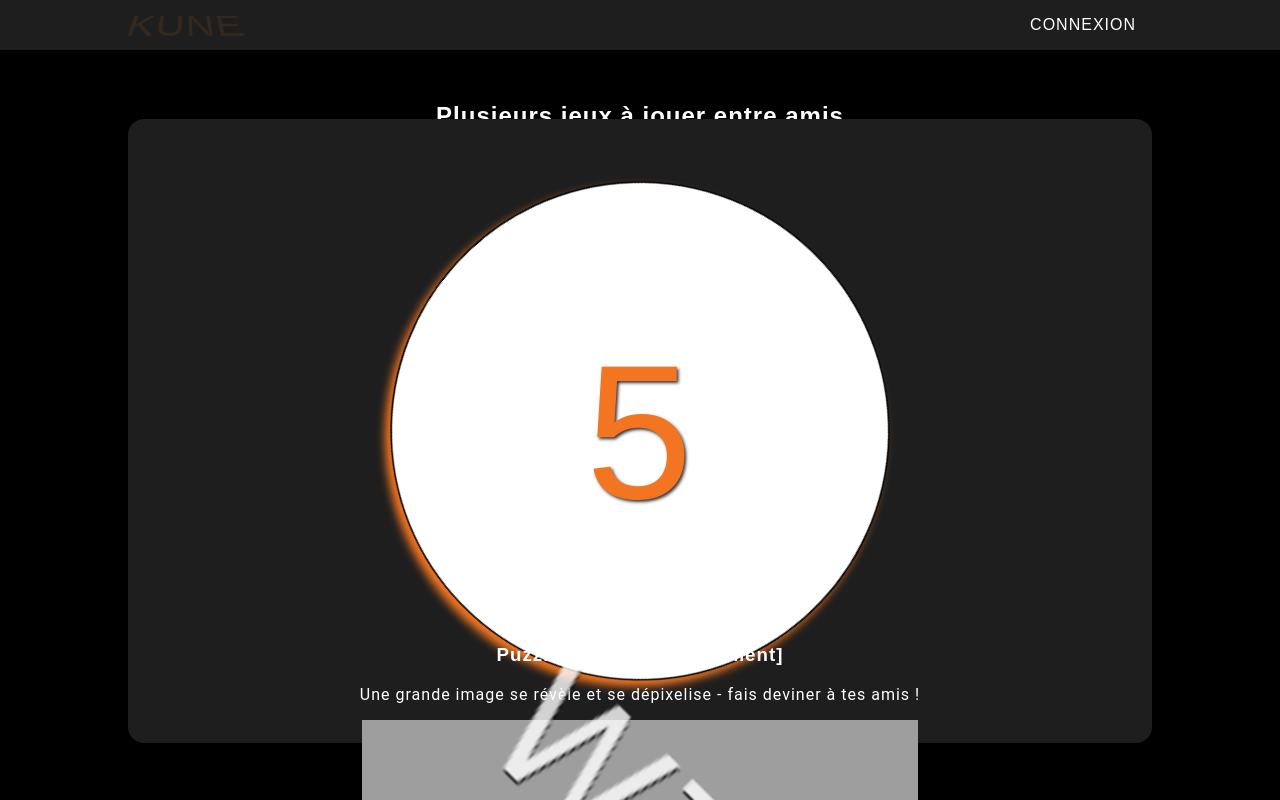
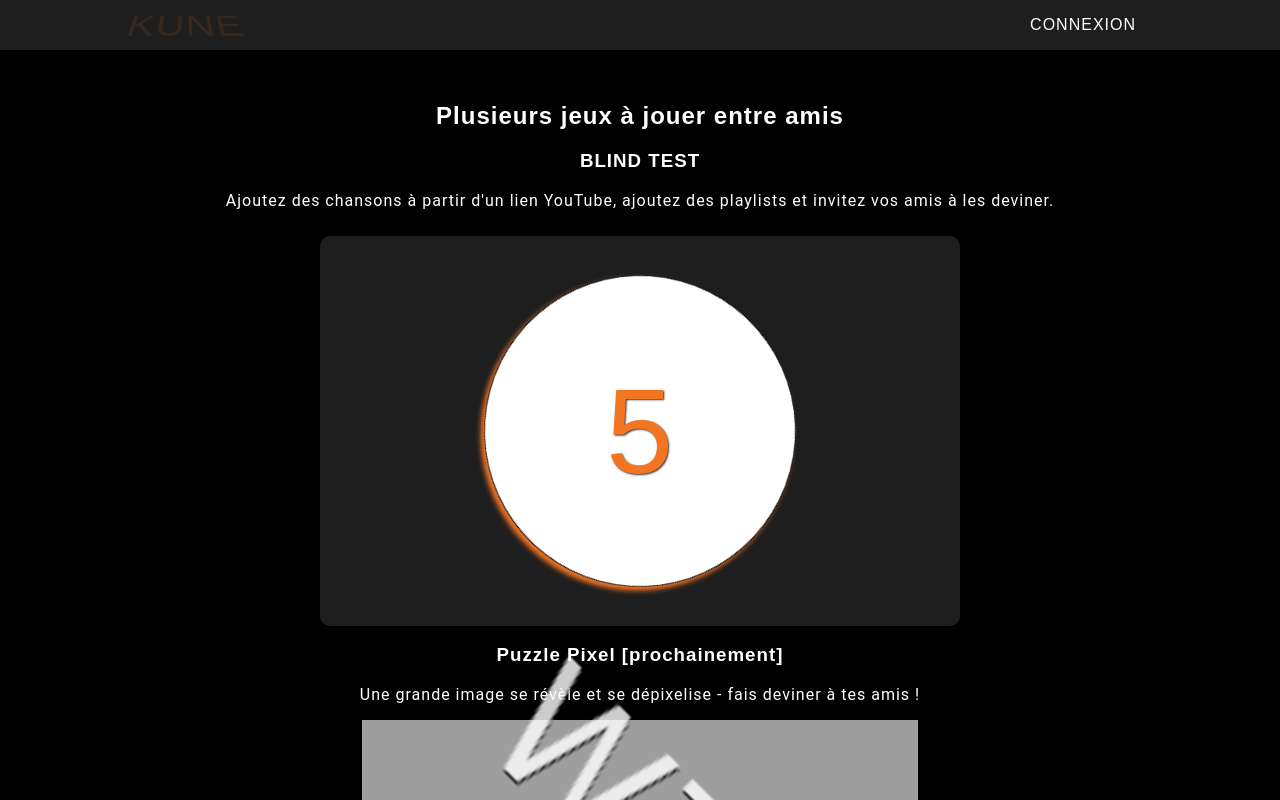
Before and after one commit to maximepinard/KuneWebFront, a React (Vite) app: page / in a window 1280 px wide. Built offline with nearby package versions, Linux system fonts and the light colour scheme; no server answers; a web font is replaced by a local one.

Commit message:
sizing up

```diff
--- a/src/components/fake-title.jsx
+++ b/src/components/fake-title.jsx
@@ -1,7 +1,7 @@
 import { useEffect, useState } from 'react';
 import '../assets/css/fake-title.css';
 
-function FakeTitle({ title, artist, genre, year, timer = 10 }) {
+function FakeTitle({ title, artist, genre, year, timer = 10, size }) {
   const [localTimer, setLocalTimer] = useState(timer);
 
   useEffect(() => {
@@ -13,7 +13,7 @@ function FakeTitle({ title, artist, genre, year, timer = 10 }) {
   }, [localTimer, timer]);
 
   return (
-    <div className={`fake-title size-1024 ${timer ? 'guess' : ''}`}>
+    <div className={`fake-title size-${size} ${timer ? 'guess' : ''}`}>
       <div className="disc"></div>
       <div className="timer">{localTimer ? localTimer : 0}</div>
       {title && <p>{title}</p>}
--- a/src/components/video-player.jsx
+++ b/src/components/video-player.jsx
@@ -77,7 +77,7 @@ function VideoPlayer({ videos, id = '44723a' }) {
             justifyContent: 'center'
           }}
         >
-          <FakeTitle timer={videos[currentIndex].endGuess - videos[currentIndex].startGuess + 1} />
+          <FakeTitle timer={videos[currentIndex].endGuess - videos[currentIndex].startGuess + 1} size={1024} />
         </div>
       )}
       <div
```
